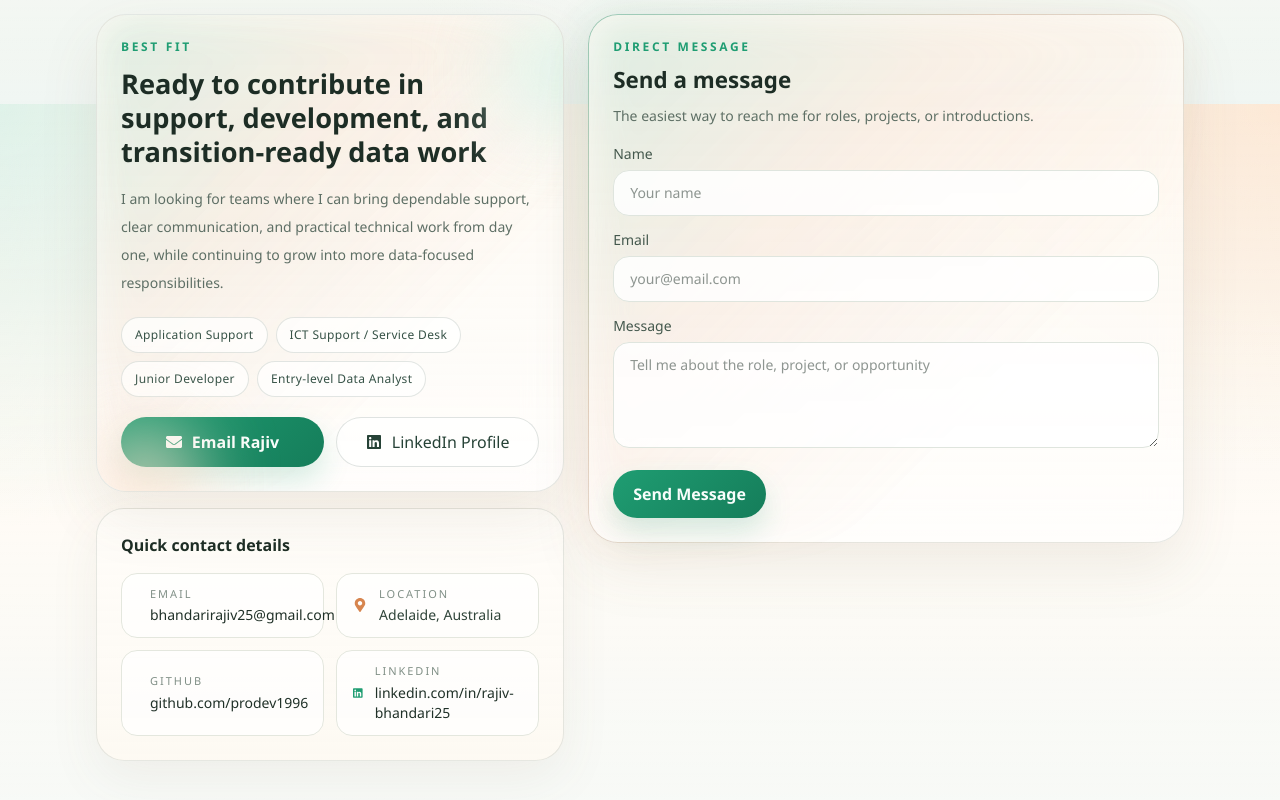
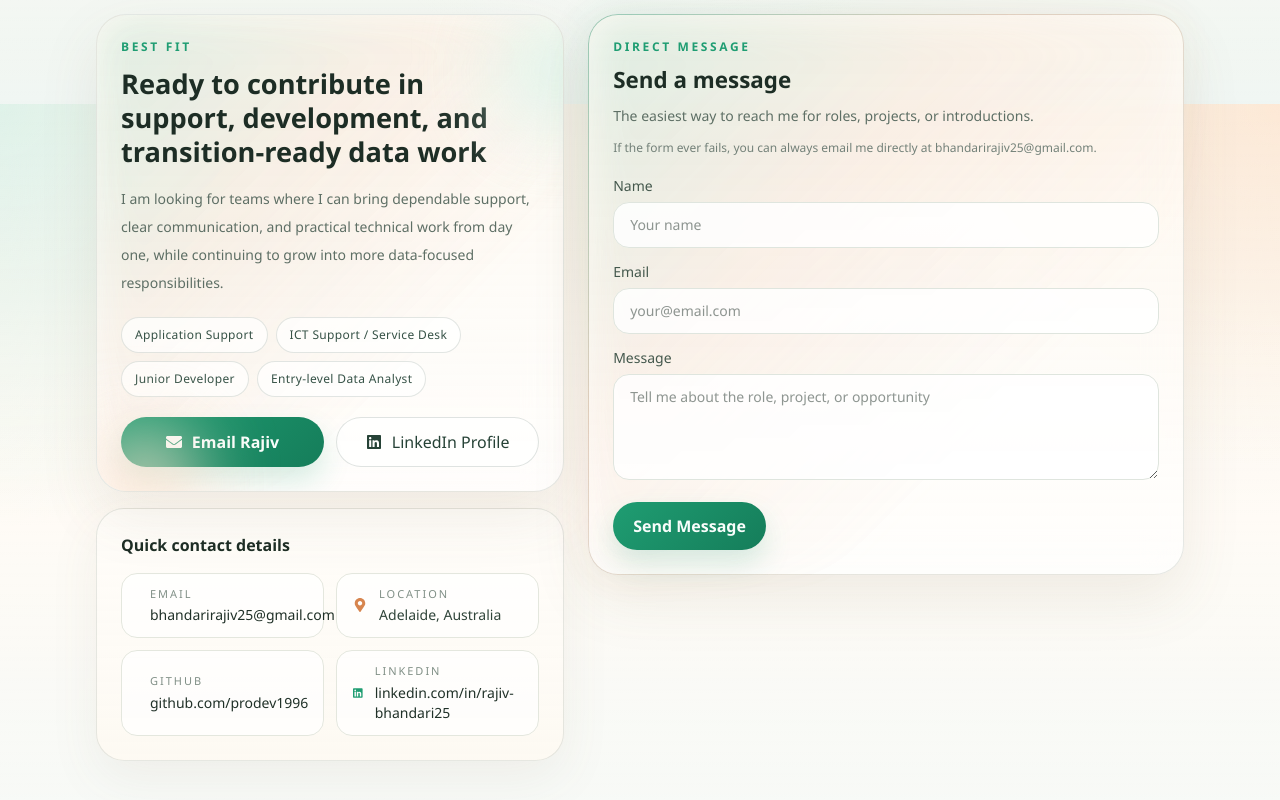
Before and after one commit to prodev1996/portfolio, a Next.js app: page / in a window 1280 px wide. Shown: the part 7896-8696 px from the top of the page. Built offline with nearby package versions, Linux system fonts and the light colour scheme.

Commit message:
Improve contact form email handling

```diff
--- a/components/ContactForm.tsx
+++ b/components/ContactForm.tsx
@@ -3,6 +3,11 @@
 import { useEffect, useState } from "react";
 import emailjs from "@emailjs/browser";
 import { motion } from "framer-motion";
+
+const CONTACT_EMAIL = "bhandarirajiv25@gmail.com";
+const EMAILJS_PUBLIC_KEY = "OLTsoARhv6m_4OIgP";
+const EMAILJS_SERVICE_ID = "service_4mxxm3l";
+const EMAILJS_TEMPLATE_ID = "template_j7r3aiv";
 
 export default function ContactForm() {
   const [loading, setLoading] = useState(false);
@@ -15,7 +20,9 @@ export default function ContactForm() {
   });
 
   useEffect(() => {
-    emailjs.init("OLTsoARhv6m_4OIgP");
+    emailjs.init({
+      publicKey: EMAILJS_PUBLIC_KEY,
+    });
   }, []);
 
   function handleChange(
@@ -30,17 +37,27 @@ export default function ContactForm() {
     setFeedback("");
 
     try {
-      await emailjs.send("service_4mxxm3l", "template_j7r3aiv", {
-        name: formData.name,
-        email: formData.email,
-        time: new Date().toLocaleString(),
-        message: formData.message,
-      });
+      await emailjs.send(
+        EMAILJS_SERVICE_ID,
+        EMAILJS_TEMPLATE_ID,
+        {
+          name: formData.name,
+          email: formData.email,
+          time: new Date().toLocaleString(),
+          message: formData.message,
+        },
+        {
+          publicKey: EMAILJS_PUBLIC_KEY,
+        }
+      );
 
       setFeedback("Your message has been sent successfully.");
       setFormData({ name: "", email: "", message: "" });
-    } catch {
-      setFeedback("Something went wrong while sending your message.");
+    } catch (error) {
+      console.error("EmailJS send failed:", error);
+      setFeedback(
+        `The form could not send right now. Please email me directly at ${CONTACT_EMAIL}.`
+      );
     } finally {
       setLoading(false);
     }
@@ -61,6 +78,16 @@ export default function ContactForm() {
       <h3 className="mt-2 text-[1.4rem] font-semibold text-[#1d2d25]">Send a message</h3>
       <p className="mt-2 text-sm leading-6 text-[#5e6f65]">
         The easiest way to reach me for roles, projects, or introductions.
+      </p>
+      <p className="mt-2 text-xs leading-6 text-[#738179]">
+        If the form ever fails, you can always email me directly at{" "}
+        <a
+          href={`mailto:${CONTACT_EMAIL}`}
+          className="font-medium text-[#1f9d72] underline-offset-4 hover:underline"
+        >
+          {CONTACT_EMAIL}
+        </a>
+        .
       </p>
 
       <div className="mt-4 space-y-3.5">
```
